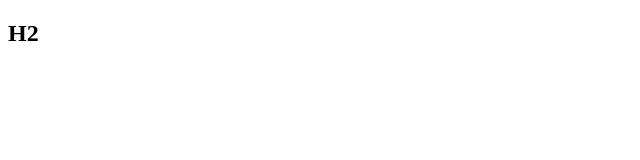
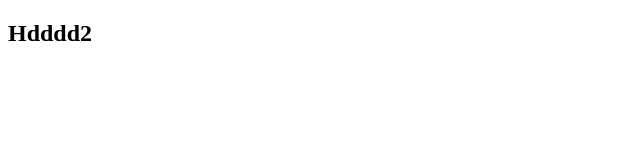
Before and after one commit to jenecorpuz/demo, a plain HTML site: page index.html in a window 1280 px wide. Shown: the full height of the page, 0-640 px from the left. Drawn offline with Linux system fonts and the light colour scheme.

Commit message:
bahay codings

```diff
--- a/index.html
+++ b/index.html
@@ -6,6 +6,6 @@
     <title>Document</title>
 </head>
 <body>
-    <h2>H2</h2>
+    <h2>Hdddd2</h2>
 </body>
 </html>
```
